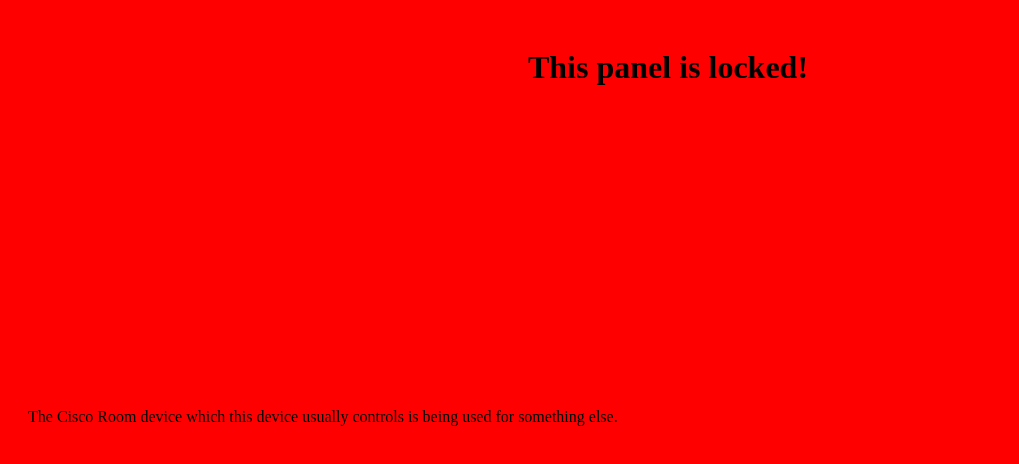
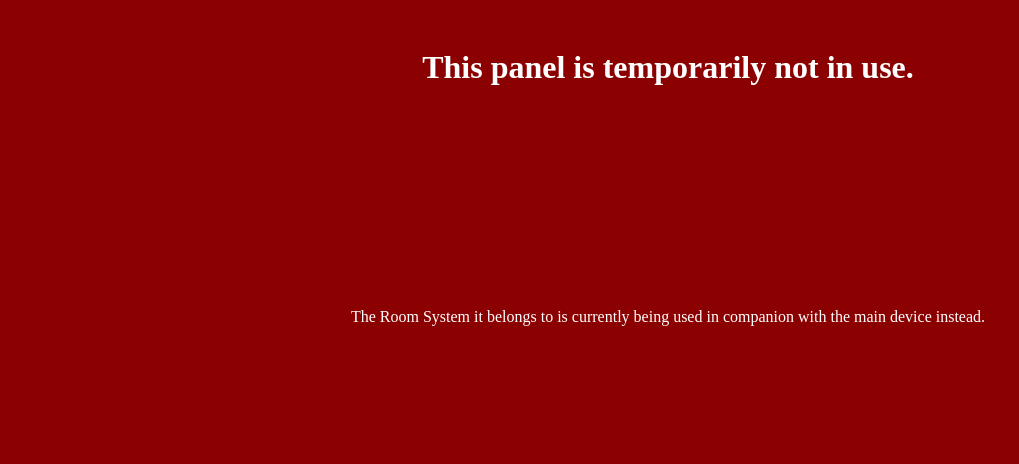
Before and after one commit to DavidBruunLie/DavidBruunLie.github.io, a plain HTML site: page avispl_lock.html in a window 1280 px wide. Shown: the top 464 px of the page, without its empty margins (0-1019 px from the left). Drawn offline with Linux system fonts and the light colour scheme.

Commit message:
Update avispl_lock.html

```diff
--- a/avispl_lock.html
+++ b/avispl_lock.html
@@ -1,5 +1,3 @@
-
-
 <!DOCTYPE html>
 <html>
   <head>
@@ -9,8 +7,9 @@
   </head>
   <style>
 	body {
-		background-color: red;
+		background-color: darkred;
 		width: 100vw;
+		color:white;
 	}
 
   </style>
@@ -18,10 +17,10 @@
 <body style="padding:20px;">
 
 
-<h1 style="text-align:center;width:100%;">This panel is locked!</h1>
+<h1 style="text-align:center;width:100%;">This panel is temporarily not in use.</h1>
 
-<div style="padding-top:300px;margin-left:auto;margin-right:auto">
-The Cisco Room device which this device usually controls is being used for something else.
+<div style="padding-top:200px;margin-left:auto;margin-right:auto;text-align:center;">
+The Room System it belongs to is currently being used in companion with the main device instead.
 </div>
 
 
```
